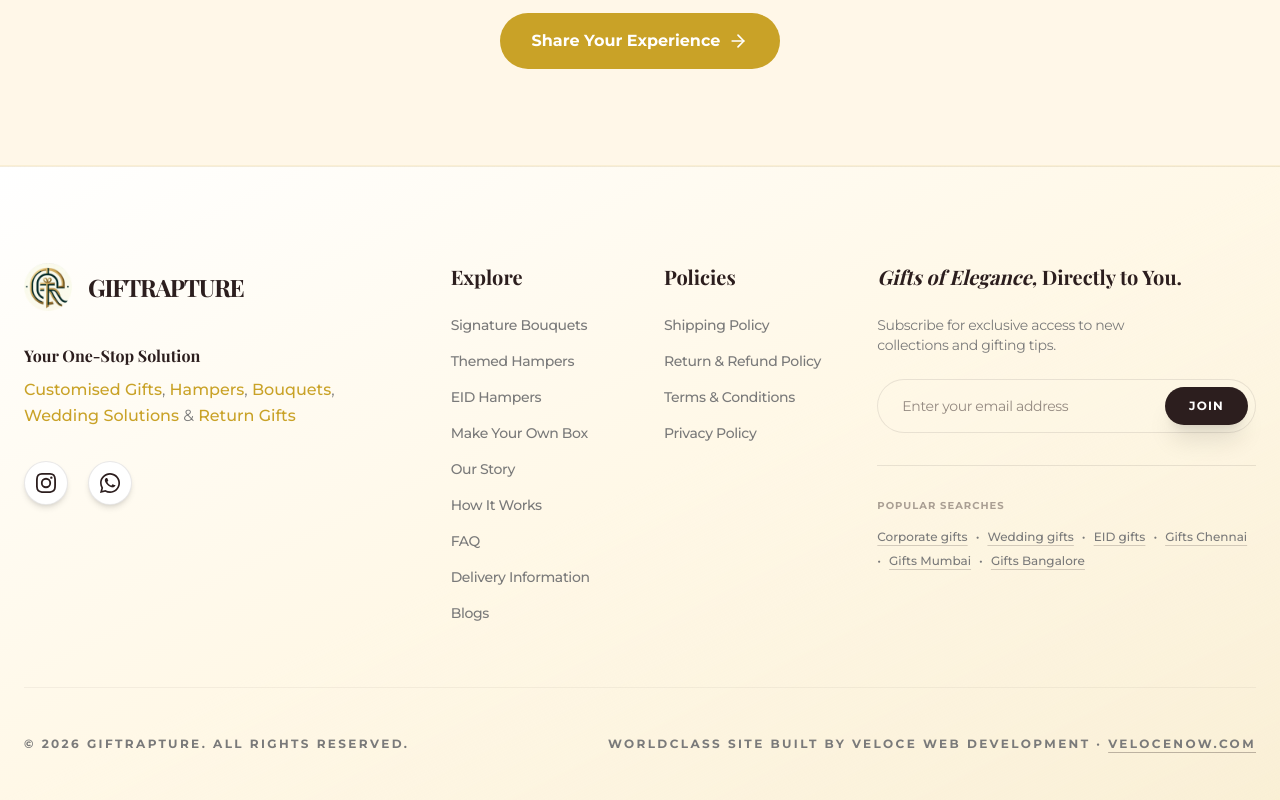
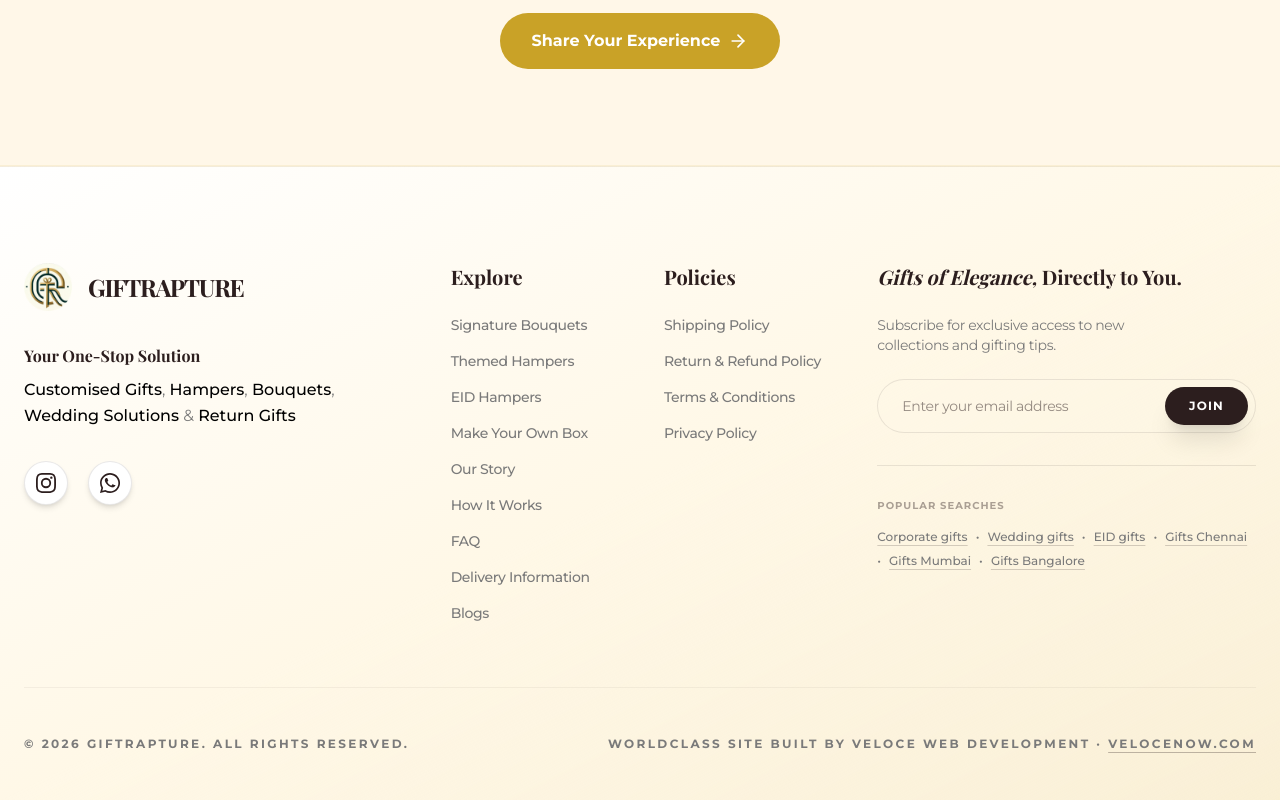
Before and after one commit to jeffreyroshan2006-crypto/Giftrapture, a Next.js app: page / in a window 1280 px wide. Shown: the part 2329-3129 px from the top of the page. Built offline with nearby package versions, Linux system fonts and the light colour scheme; no server answers; the database is empty.

Commit message:
Footer: make key category labels black

```diff
--- a/src/components/Footer.tsx
+++ b/src/components/Footer.tsx
@@ -23,11 +23,11 @@ export default function Footer() {
             </Link>
             <p className="text-soft-gray text-sm md:text-base mb-8 max-w-xs font-sans leading-relaxed">
               <span className="block text-text-main font-serif font-bold mb-2">Your One-Stop Solution</span>
-              <span className="text-accent-gold font-medium">Customised Gifts</span>,{' '}
-              <span className="text-accent-gold font-medium">Hampers</span>,{' '}
-              <span className="text-accent-gold font-medium">Bouquets</span>,{' '}
-              <span className="text-accent-gold font-medium">Wedding Solutions</span> &{' '}
-              <span className="text-accent-gold font-medium">Return Gifts</span>
+              <span className="text-black font-medium">Customised Gifts</span>,{' '}
+              <span className="text-black font-medium">Hampers</span>,{' '}
+              <span className="text-black font-medium">Bouquets</span>,{' '}
+              <span className="text-black font-medium">Wedding Solutions</span> &{' '}
+              <span className="text-black font-medium">Return Gifts</span>
             </p>
             <div className="flex space-x-5 text-text-main justify-center lg:justify-start w-full">
               <InstagramLink href="https://www.instagram.com/giftrapture?igsh=MXVncmJyOXR4b3c5bQ==" />
```
